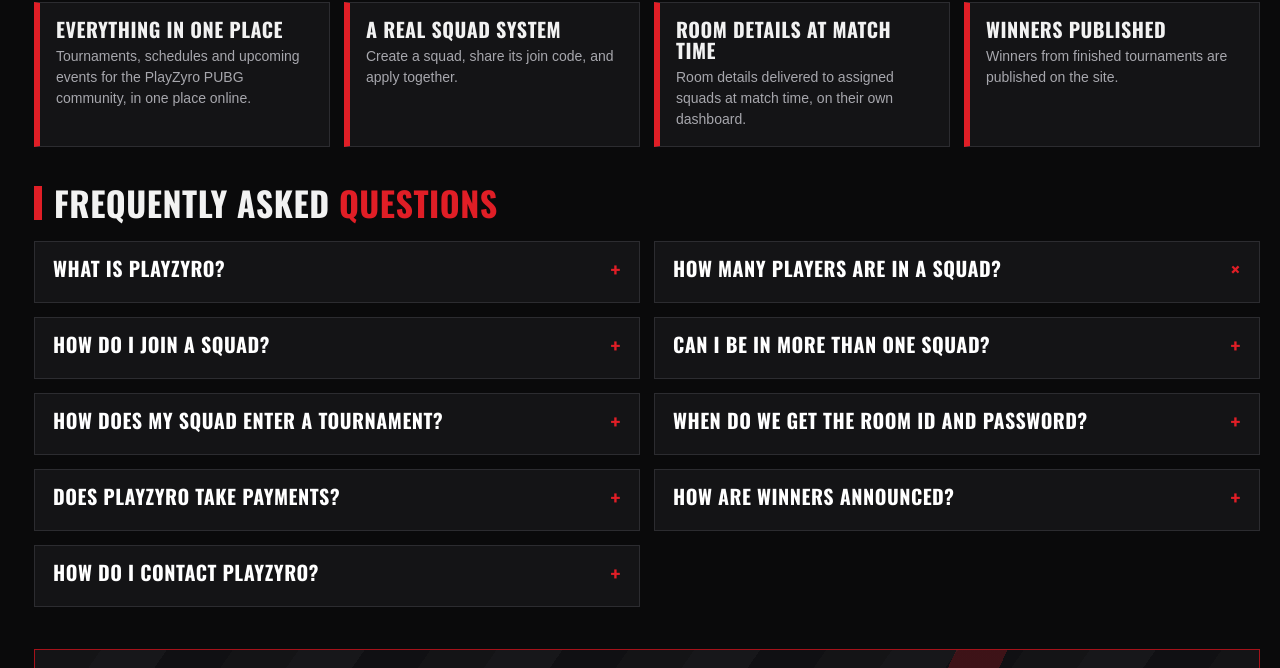
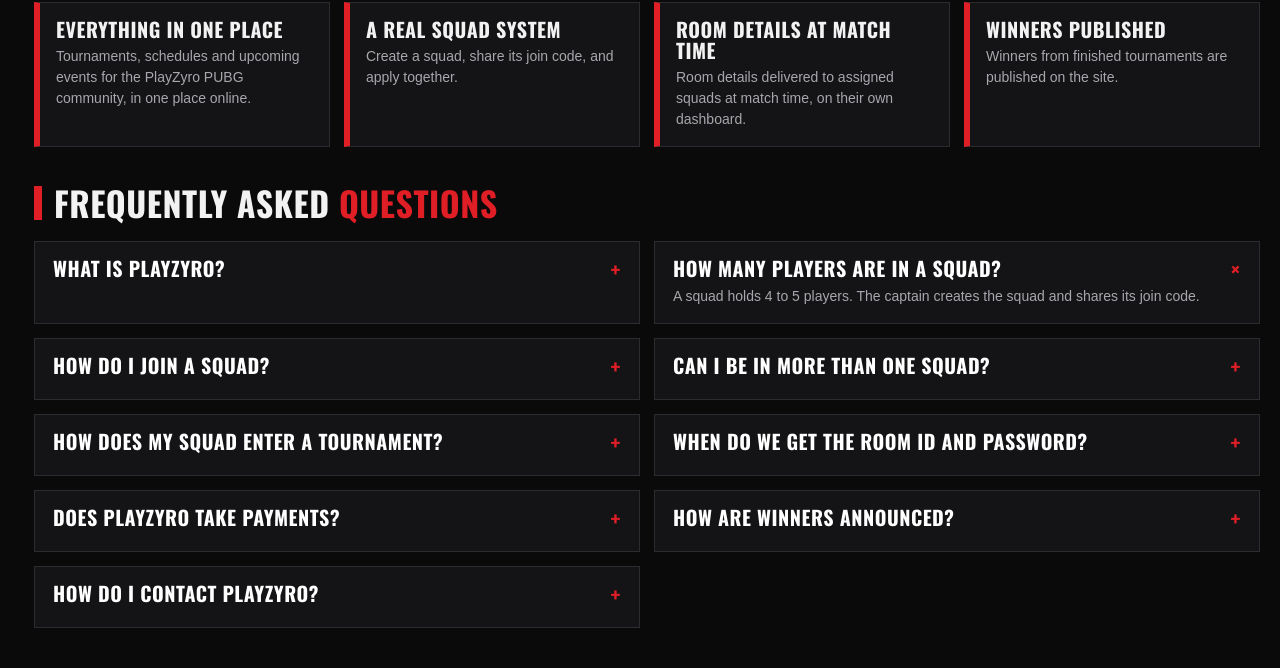
Before and after one commit to ladlabaloch512-blip/playzyro-v5, a plain HTML site: page index.html in a window 1280 px wide. Both pictures are taken after a click on the element "HOW MANY PLAYERS ARE IN A SQUAD?". Shown: the part 2184-2852 px from the top of the page. Drawn offline with nearby package versions, Linux system fonts and the light colour scheme.

Commit message:
Animations R1 fixes: height-animated FAQ (answers expand, single-open), desktop slider overflow for V3/V6, chevron glyph fix (v=2026-11-20c)

```diff
--- a/assets/css/style.css
+++ b/assets/css/style.css
@@ -318,3 +318,5 @@ body.nav-open{overflow:hidden}
 @keyframes pzReveal{from{opacity:.55;transform:scale(.985)}to{opacity:1;transform:scale(1)}}
 #champ-grid>div .ph{transition:border-color .45s ease,box-shadow .45s ease}
 #champ-grid>div.pz-active .ph{border-color:#e01e26;box-shadow:0 0 0 1px #e01e26,0 8px 20px rgba(0,0,0,.45)}
+/* Animations R1 fix: open state for the FAQ answer wrapper (was missing, answers could not expand). */
+.faq-item.pz-open .pz-faq-a{grid-template-rows:1fr}
--- a/assets/js/app.js
+++ b/assets/js/app.js
@@ -3,7 +3,7 @@
    tournaments and room credentials are created through the site's own flows.
    Mirrors the later WordPress tables: users, squads, tournaments, events,
    applications, assignments, rooms. */
-window.PZ_VERSION = '2026-11-20b';
+window.PZ_VERSION = '2026-11-20c';
 (function () {
   var V = window.PZ_VARIANT || 'vx';
   var KEY = 'pz_' + V + '_db_v1';
@@ -132,26 +132,36 @@ window.PZ_VERSION = '2026-11-20b';
 function ready(f){if(document.readyState!=='loading')f();else document.addEventListener('DOMContentLoaded',f);}
 function each(sel,fn){document.querySelectorAll(sel).forEach(fn);}
 ready(function(){
-  /* S3 FAQ accordion, single-open. JS-off: answers stay fully visible. */
+/* S3 FAQ: height-animated accordion, single-open (panel ruling) */
+  (function(){
+    var items=Array.prototype.slice.call(document.querySelectorAll('.faq-item')); if(!items.length)return;
+    function wrapOf(it){return it.querySelector('.pz-faq-a');}
+    function innerOf(it){return it.querySelector('.pz-faq-in');}
+    function slide(it,to){
+      var w=wrapOf(it); if(!w)return;
+      var from=w.getBoundingClientRect().height;
+      w.style.height=to+'px';
+      if(w.animate){var an=w.animate([{height:from+'px'},{height:to+'px'}],{duration:290,easing:'ease-in-out'}); if(an&&an.finished)an.finished.catch(function(){});}
+    }
+    items.forEach(function(it,idx){
+      var h=it.querySelector('h3'); if(!h)return;
+      h.classList.add('pz-faq-q');
+      if(!h.querySelector('.pz-chev')){var c=document.createElement('span');c.className='pz-chev';c.textContent='';h.appendChild(c);}
+      var p=it.querySelector('p');
+      if(p && !p.closest('.pz-faq-a')){var w=document.createElement('div');w.className='pz-faq-a';var inn=document.createElement('div');inn.className='pz-faq-in';p.parentNode.insertBefore(w,p);w.appendChild(inn);inn.appendChild(p);}
+      var w2=wrapOf(it); if(!w2)return;
+      w2.style.display='block'; w2.style.overflow='hidden'; w2.style.height='0px';
+      if(idx===0){it.classList.add('pz-open'); w2.style.height=innerOf(it).scrollHeight+'px';}
+      h.addEventListener('click',function(){
+        var open=it.classList.contains('pz-open');
+        items.forEach(function(o){ if(o!==it && o.classList.contains('pz-open')){ o.classList.remove('pz-open'); slide(o,0);} });
+        if(open){ it.classList.remove('pz-open'); slide(it,0); }
+        else { it.classList.add('pz-open'); slide(it, innerOf(it).scrollHeight); }
+      });
+    });
+  })();
 
-  each('.faq-item',function(it,i){
-    var h=it.querySelector('h3'),p=it.querySelector('p');
-    if(!h||!p||it.getAttribute('data-pz-faq'))return;
-    it.setAttribute('data-pz-faq','1');
-    h.classList.add('pz-faq-q');
-    var chev=document.createElement('span');chev.className='pz-chev';chev.setAttribute('aria-hidden','true');h.appendChild(chev);
-    var a=document.createElement('div');a.className='pz-faq-a';
-    var inner=document.createElement('div');inner.className='pz-faq-in';
-    it.insertBefore(a,p);a.appendChild(inner);inner.appendChild(p);
-    if(i===0)it.classList.add('pz-open');
-    h.addEventListener('click',function(){
-      var was=it.classList.contains('pz-open');
-      each('.faq-item',function(o){o.classList.remove('pz-open');});
-      if(!was)it.classList.add('pz-open');
-    });
-  });
-
-  /* S2 slider motion / champion emphasis rotation */
+    /* S2 slider motion / champion emphasis rotation */
 
   (function(){
     var units=[].slice.call(document.querySelectorAll('#champ-grid>div')).filter(function(u){return u.querySelector('.ph');});
--- a/index.html
+++ b/index.html
@@ -8,9 +8,9 @@
 <link rel="preconnect" href="https://fonts.googleapis.com">
 <link rel="preconnect" href="https://fonts.gstatic.com" crossorigin>
 <link href="https://fonts.googleapis.com/css2?family=Barlow+Condensed:wght@500;600;700&family=Oswald:wght@500;600;700&display=swap" rel="stylesheet">
-<link rel="stylesheet" href="assets/css/style.css?v=2026-11-20b">
+<link rel="stylesheet" href="assets/css/style.css?v=2026-11-20c">
 <script>window.PZ_VARIANT = 'v5';</script>
-<script src="assets/js/app.js?v=2026-11-20b"></script>
+<script src="assets/js/app.js?v=2026-11-20c"></script>
 </head>
 <body class="has-edge">
 <header class="site-header">
```
Also changed, not shown: about.html (+2 -2 lines), admin.html (+2 -2 lines), auth.html (+2 -2 lines), dashboard.html (+2 -2 lines), squad-create.html (+2 -2 lines), squad-join.html (+2 -2 lines), squad.html (+2 -2 lines), terms.html (+2 -2 lines), tournament.html (+2 -2 lines), tournaments.html (+2 -2 lines).
